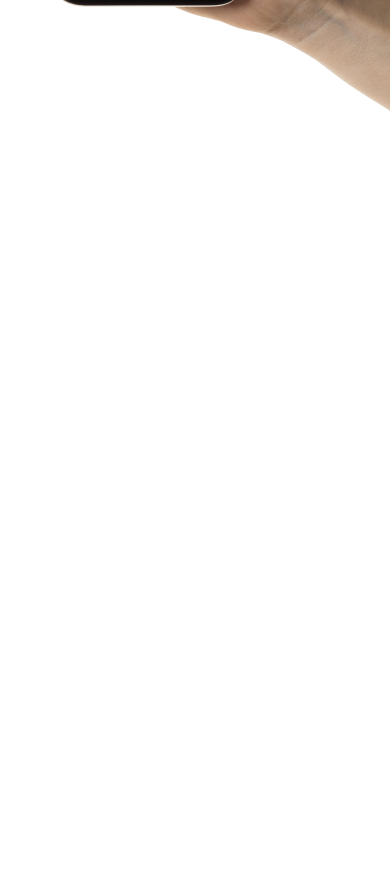
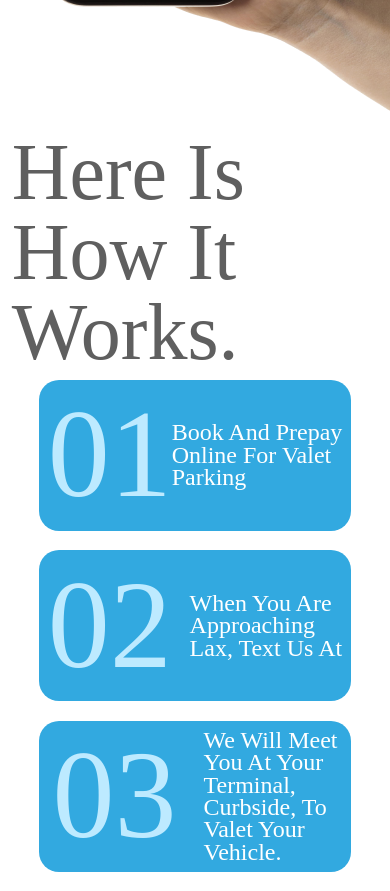
Before and after one commit to ahmed0336/TodoApp-React, a React (Create React App) app: page /calculator in a window 390 px wide. Shown: the part 2960-3851 px from the top of the page. Before the commit the page ends 3092 px from the top, so only its background shows below. Built offline with nearby package versions, Linux system fonts and the light colour scheme.

Commit message:
new section

```diff
--- a/src/Calculator.css
+++ b/src/Calculator.css
@@ -80,11 +80,9 @@
     margin-left: 10%;
 }
 
-.poster__image {
+.poster__image {}
 
-}
-
-.poster__image__mobile-img{
+.poster__image__mobile-img {
     height: 400px;
     width: 400px;
 }
@@ -95,12 +93,12 @@
 width: 388px;
 height: 43px;
 left: 104px; */
-/* top: 865px; */
+    /* top: 865px; */
 
     font-family: 'Poppins';
     font-style: normal;
     font-weight: 500;
-    font-size:40px;
+    font-size: 40px;
     line-height: 50px;
     /* display: flex;
     align-items: center; */
@@ -142,6 +140,144 @@ left: 104px; */
     color: #5F5F5F;
 }
 
+/* how it work section start */
+.hiwsection__div1 {
+    display: flex;
+    flex-direction: row;
+    justify-content: space-around;
+}
+
+.hiwsection__div1__card1 {
+    display: flex;
+    justify-content: space-around;
+    align-items: center;
+    background: #32A9E0;
+    border-radius: 20px;
+    width: 30%;
+    height: 151px;
+}
+
+.hiwsection__div1__card1__title {
+    font-family: 'Poppins';
+    font-style: normal;
+    font-weight: 500;
+    /* font-size: 114px; */
+    font-size: 7.75rem;
+    /* line-height: 186px; */
+    line-height: 11.625rem;
+    text-transform: capitalize;
+    color: #BDEAFF;
+}
+
+.hiwsection__div1__card1__para {
+    font-family: 'Poppins';
+    font-style: normal;
+    font-weight: 400;
+    /* font-size: 24px; */
+    font-size: 1.5rem;
+    /* line-height: 36px; */
+    line-height: 2.25rem;
+    text-transform: capitalize;
+    color: #FFFFFF;
+}
+
+
+/* card2 */
+.hiwsection__div1__card2 {
+    display: flex;
+    justify-content: space-around;
+    align-items: center;
+    background: #32A9E0;
+    border-radius: 20px;
+    width: 30%;
+    height: 151px;
+}
+
+.hiwsection__div1__card2__title {
+    font-family: 'Poppins';
+    font-style: normal;
+    font-weight: 500;
+    /* font-size: 114px; */
+    font-size: 7.75rem;
+    /* line-height: 186px; */
+    line-height: 11.625rem;
+    text-transform: capitalize;
+    color: #BDEAFF;
+}
+
+.hiwsection__div1__card2__para {
+    font-family: 'Poppins';
+    font-style: normal;
+    font-weight: 400;
+    /* font-size: 24px; */
+    font-size: 1.5rem;
+    /* line-height: 36px; */
+    line-height: 2.25rem;
+    text-transform: capitalize;
+    color: #FFFFFF;
+}
+
+
+/* card3 */
+.hiwsection__div1__card3 {
+    display: flex;
+    justify-content: space-around;
+    align-items: center;
+    background: #32A9E0;
+    border-radius: 20px;
+    width: 30%;
+    height: 151px;
+}
+
+.hiwsection__div1__card3__title {
+    font-family: 'Poppins';
+    font-style: normal;
+    font-weight: 500;
+    font-size: 114px;
+    /* line-height: 186px; */
+    line-height: 11.625rem;
+    text-transform: capitalize;
+    color: #BDEAFF;
+}
+
+.hiwsection__div1__card3__para {
+    font-family: 'Poppins';
+    font-style: normal;
+    font-weight: 400;
+    /* font-size: 24px; */
+    font-size: 1.5rem;
+    /* line-height: 36px; */
+    line-height: 2.25rem;
+    text-transform: capitalize;
+    color: #FFFFFF;
+}
+
+
+.hiwsection__title {
+    margin-left: 3%;
+}
+
+.hiwsection__title__h1 {
+
+    font-family: 'Poppins';
+    font-style: normal;
+    font-weight: 500;
+    /* font-size: 80px; */
+    font-size: 5rem;
+    /* line-height: 107px; */
+    line-height: 5.0rem;
+    /* display: flex;
+    align-items: center; */
+    text-transform: capitalize;
+
+    color: #5F5F5F;
+
+}
+
+
+
+
+/* how it work section end */
 
 
 
@@ -183,11 +319,86 @@ left: 104px; */
         margin-left: 6%;
     }
 
-
-    .poster__image__mobile-img{
+    .poster__image__mobile-img {
         height: 400px;
         width: 400px;
     }
 
 
+    .hiwsection__div1 {
+        display: flex;
+        flex-direction: column;
+        /* justify-content: center; */
+        align-items: center;
+    }
+
+    .hiwsection__div1__card1 {
+        display: flex;
+        justify-content: center;
+        align-items: center;
+        background: #32A9E0;
+        border-radius: 20px;
+        width: 80%;
+        height: 151px;
+        margin-bottom: 5%;
+    }
+
+    .hiwsection__div1__card2 {
+        display: flex;
+        justify-content: space-around;
+        align-items: center;
+        background: #32A9E0;
+        border-radius: 20px;
+        width: 80%;
+        height: 151px;
+        margin-bottom: 5%;
+    }
+
+    .hiwsection__div1__card3 {
+        display: flex;
+        justify-content: space-around;
+        align-items: center;
+        background: #32A9E0;
+        border-radius: 20px;
+        width: 80%;
+        height: 151px;
+        margin-bottom: 5%;
+    }
+
+    .hiwsection__div1__card1__para {
+        font-family: 'Poppins';
+        font-style: normal;
+        font-weight: 400;
+        /* font-size: 24px; */
+        font-size: 1.5rem;
+        /* line-height: 36px; */
+        line-height: 1.4rem;
+        text-transform: capitalize;
+        color: #FFFFFF;
+    }
+
+    .hiwsection__div1__card2__para {
+        font-family: 'Poppins';
+        font-style: normal;
+        font-weight: 400;
+        /* font-size: 24px; */
+        font-size: 1.5rem;
+        /* line-height: 36px; */
+        line-height: 1.4rem;
+        text-transform: capitalize;
+        color: #FFFFFF;
+    }
+
+    .hiwsection__div1__card3__para {
+        font-family: 'Poppins';
+        font-style: normal;
+        font-weight: 400;
+        /* font-size: 24px; */
+        font-size: 1.5rem;
+        /* line-height: 36px; */
+        line-height: 1.4rem;
+        text-transform: capitalize;
+        color: #FFFFFF;
+    }
+
 }
--- a/src/Calculator.js
+++ b/src/Calculator.js
@@ -84,15 +84,77 @@ const Calculator = () => {
                     <div className='poster__content__title' >100% Contactless <br /> Valet Parking</div>
                     <div className='poster__content__subtitle' >We meet you <br /> directly at your  <br /> Terminal</div>
                     <p className='poster__content__paragraph' > Book online, then drive directly to your terminal. An LAX Valet Service <br />
-                    representative will meet you at LAX, curbside, to valet your  vehicle. That's It! You're off to your flight! <br /> And now offering a complete suite of expedited VIP services to pair with your valet parking to enhance your airport travel.
+                        representative will meet you at LAX, curbside, to valet your  vehicle. That's It! You're off to your flight! <br /> And now offering a complete suite of expedited VIP services to pair with your valet parking to enhance your airport travel.
                     </p>
                 </div>
                 <div className='poster__image' >
 
-                    <img src={mobile_img} alt='img' className='poster__image__mobile-img'  />
+                    <img src={mobile_img} alt='img' className='poster__image__mobile-img' />
                 </div>
 
             </div>
+
+            {/* how it section */}
+
+            <section>
+
+                <div className='hiwsection' >
+
+                     <div className='hiwsection__title' >
+                        <h1 className='hiwsection__title__h1' >
+                            Here is<br /> how it <br /> works.
+                        </h1>
+                    </div>
+
+                    <div className='hiwsection__div1' >
+
+                        <div className='hiwsection__div1__card1' >
+                            <div className='hiwsection__div1__card1__title' >
+                                01
+                            </div>
+
+                            <div className='hiwsection__div1__card1__para' >
+                                book and prepay <br /> online for valet <br /> parking
+                            </div>
+
+                        </div>
+
+                        <div className='hiwsection__div1__card2' >
+                            <div className='hiwsection__div1__card1__title' >
+                                02
+                            </div>
+
+                            <div className='hiwsection__div1__card1__para' >
+                                when you are <br /> approaching <br /> lax,  text us at
+                            </div>
+
+                        </div>
+
+                        <div className='hiwsection__div1__card3' >
+
+                            <div className='hiwsection__div1__card1__title' >
+                                03
+                            </div>
+
+                            <div className='hiwsection__div1__card1__para' >
+                                we will meet <br /> you at your <br /> terminal, <br /> curbside, to <br /> valet your <br /> vehicle.
+                            </div>
+
+                        </div>
+
+                    </div>
+
+
+                    {/* <div className='hiwsection__div2' >
+                        <h1>hello</h1>
+                    </div> */}
+
+
+                </div>
+
+            </section>
+
+            {/* how it section */}
 
 
 
```
